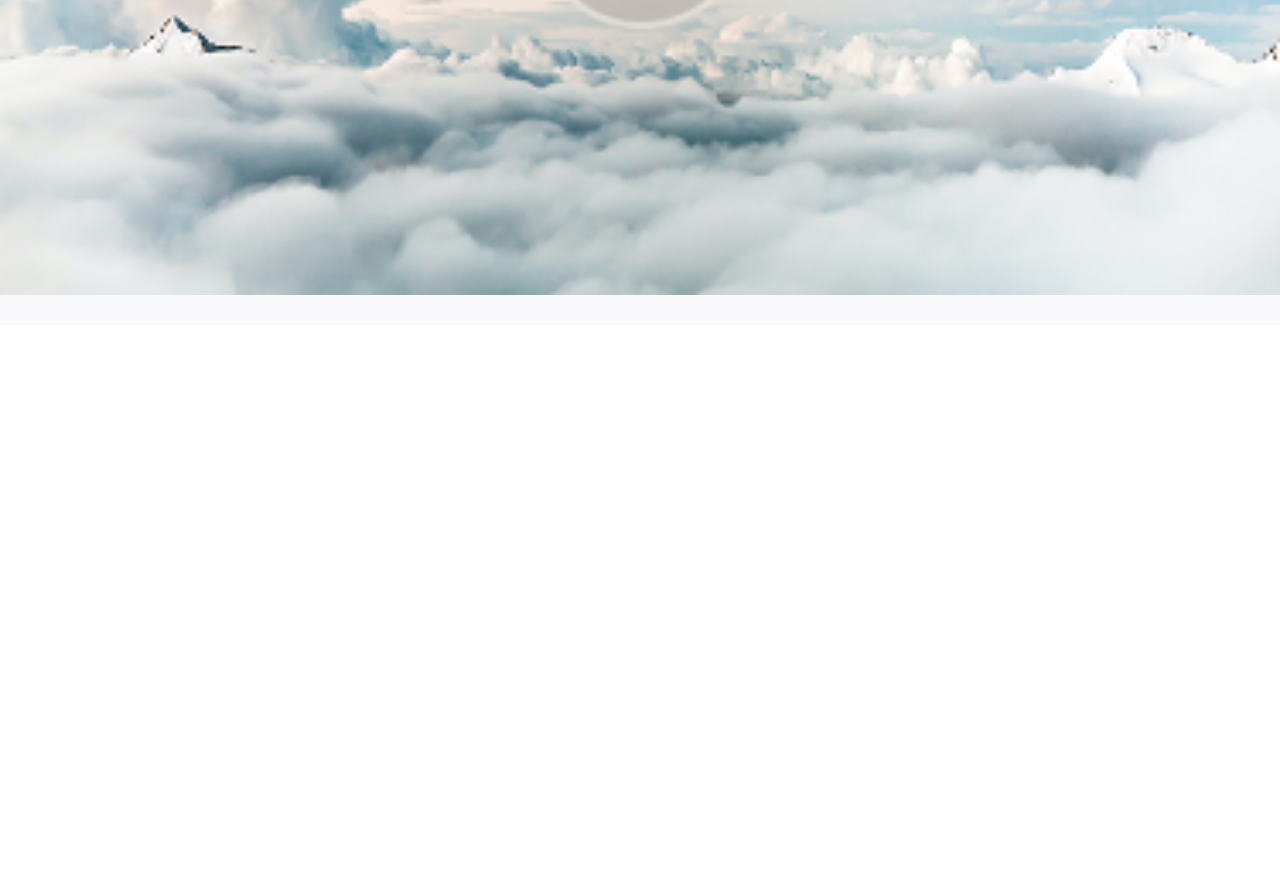
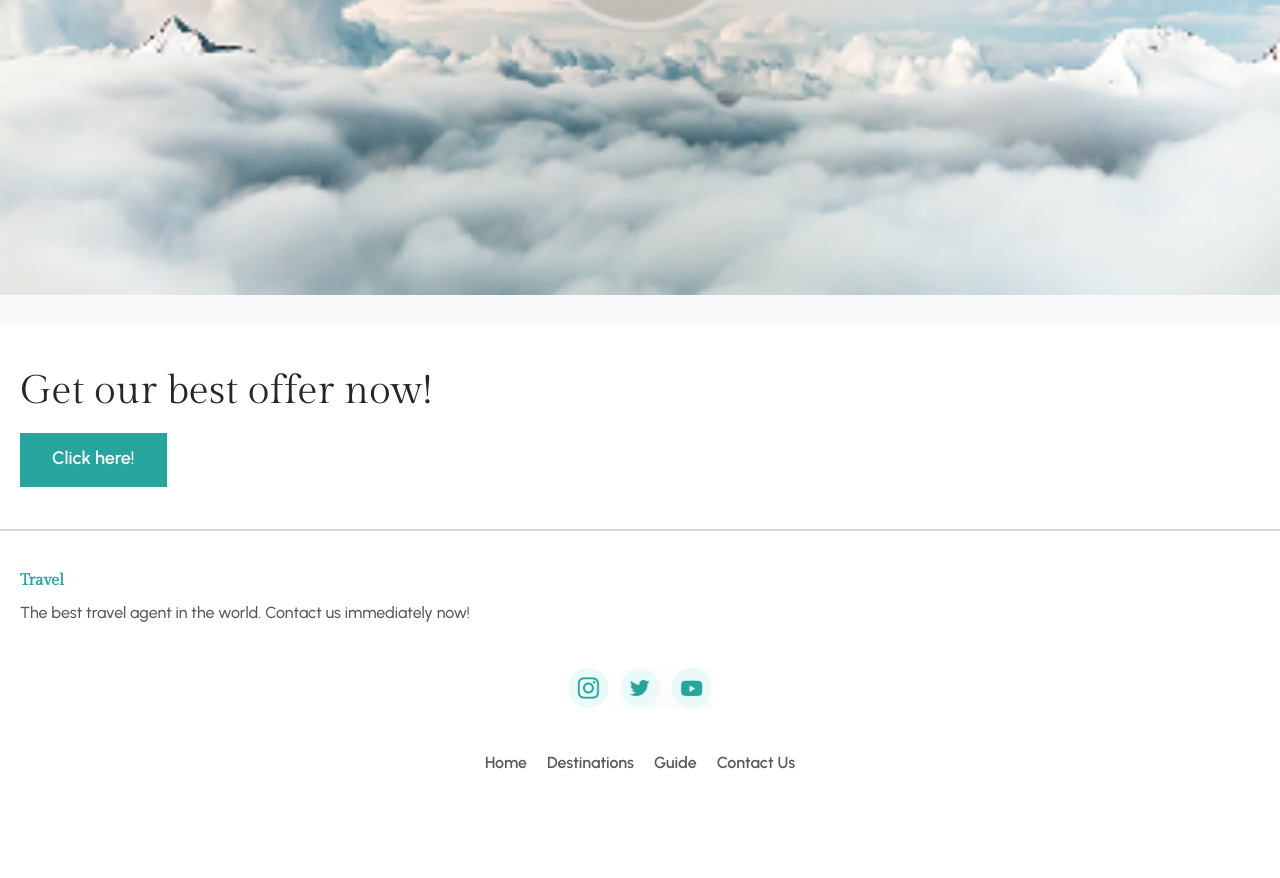
Before and after one commit to MarcelinaFernando/travel-website, a plain HTML site: page index.html in a window 1280 px wide. Shown: the part 9609-10487 px from the top of the page. Before the commit the page ends 9934 px from the top, so only its background shows below. Drawn offline with Linux system fonts and the light colour scheme.

Commit message:
Add HTML structure and style for footer

```diff
--- a/index.html
+++ b/index.html
@@ -184,6 +184,38 @@
 </section>
 </main>
 
+<!-- Footer -->
+<footer class="footer">
+    <!-- Promotional offer -->
+    <div class="offer">
+        <h2>Get our best offer now!</h2>
+        <button class="offer-button">Click here!</button>
+    </div>
 
+    <!-- Separator line -->
+    <div class="footer-divider"></div>
+
+    <!-- Travel Information -->
+    <div class="travel-info">
+        <h3 class="highlight"><strong> Travel </strong></h3>
+        <p>The best travel agent in the world. Contact us immediately now!</p>
+    </div>
+
+    <!-- Social media icons -->
+    <div class="social-icons">
+            <img src="images/icons/social-links.png" alt="Social media icons: Instagram, Twitter, and YouTube.">
+    </div>
+
+    <!-- Static menu -->
+    <nav class="footer-menu">
+        <ul>
+            <li><a href="#">Home</a></li>
+            <li><a href="#">Destinations</a></li>
+            <li><a href="#">Guide</a></li>
+            <li><a href="#">Contact Us</a></li>
+        </ul>
+    </nav>
+
+</footer>
 </body>
 </html>
--- a/style.css
+++ b/style.css
@@ -441,5 +441,106 @@ margin-top: 50px;
 }
 .video-section h2 {
     text-align: center;
-    margin: 0 auto;
+    margin: auto;
 }
+
+/* Footer */
+.footer {
+    width: 100%;
+    min-height: 553px;
+    padding: 40px 0;
+    display: flex;
+    flex-direction: column;
+    gap: 42px;
+    background-color: #ffffff;
+}
+
+/* Promotional offer */
+.offer {
+    padding: 0 20px; /* Combines padding-right and padding-left */
+    display: flex;
+    flex-direction: column;
+    gap: 16px;
+}
+
+.offer-button {
+
+    width: 147px;
+    height: 54px;
+    padding: 16px 32px;
+    display: flex;
+    gap: 10px;
+    border: none;
+    background-color: #25A59E;
+    color: #FFFFFF;
+    font-family: 'Urbanist', sans-serif;
+    font-weight: 600;
+    font-size: 1.125rem;
+    line-height: 100%;
+    letter-spacing: 0%;
+    text-align: center;
+}
+
+/* Separator line */
+.footer-divider {
+    width: 100%;
+    border-width: 1px;
+    border: 1px solid #D9D9D9;
+}
+
+/* Travel Information */
+.travel-info {
+    display: flex;
+    flex-direction: column;
+    padding: 0 20px;
+    gap: 12px;
+    justify-content: center;
+
+}
+
+.travel-info h3 {
+    font-family: "Gilda Display", serif;
+    font-weight: 400;
+    font-size: 1rem;
+    line-height: 100%;
+    letter-spacing: 10%;
+}
+
+/* Social media icons */
+.social-icons {
+    display: flex;
+    justify-content: center;
+    align-items: center;
+}
+.social-icons img {
+    width: 144px;
+    height: 42px;
+}
+
+/* Static menu  */
+.footer-menu {
+    display: flex;
+    justify-content: space-between;
+    justify-content: center;
+    width: 100%;
+    height: 24px;
+    padding: 0 20px;
+}
+
+.footer-menu ul {
+    display: flex;
+    gap: 20px;
+    list-style: none;
+    padding: 0;
+    margin: 0;
+}
+
+.footer-menu li a {
+    font-family: "Urbanist", sans-serif;
+    font-weight: 600;
+    font-size: 1rem;
+    line-height: 24px;
+    letter-spacing: 0%;
+    text-decoration: none;
+    color:#595959;
+}
```
